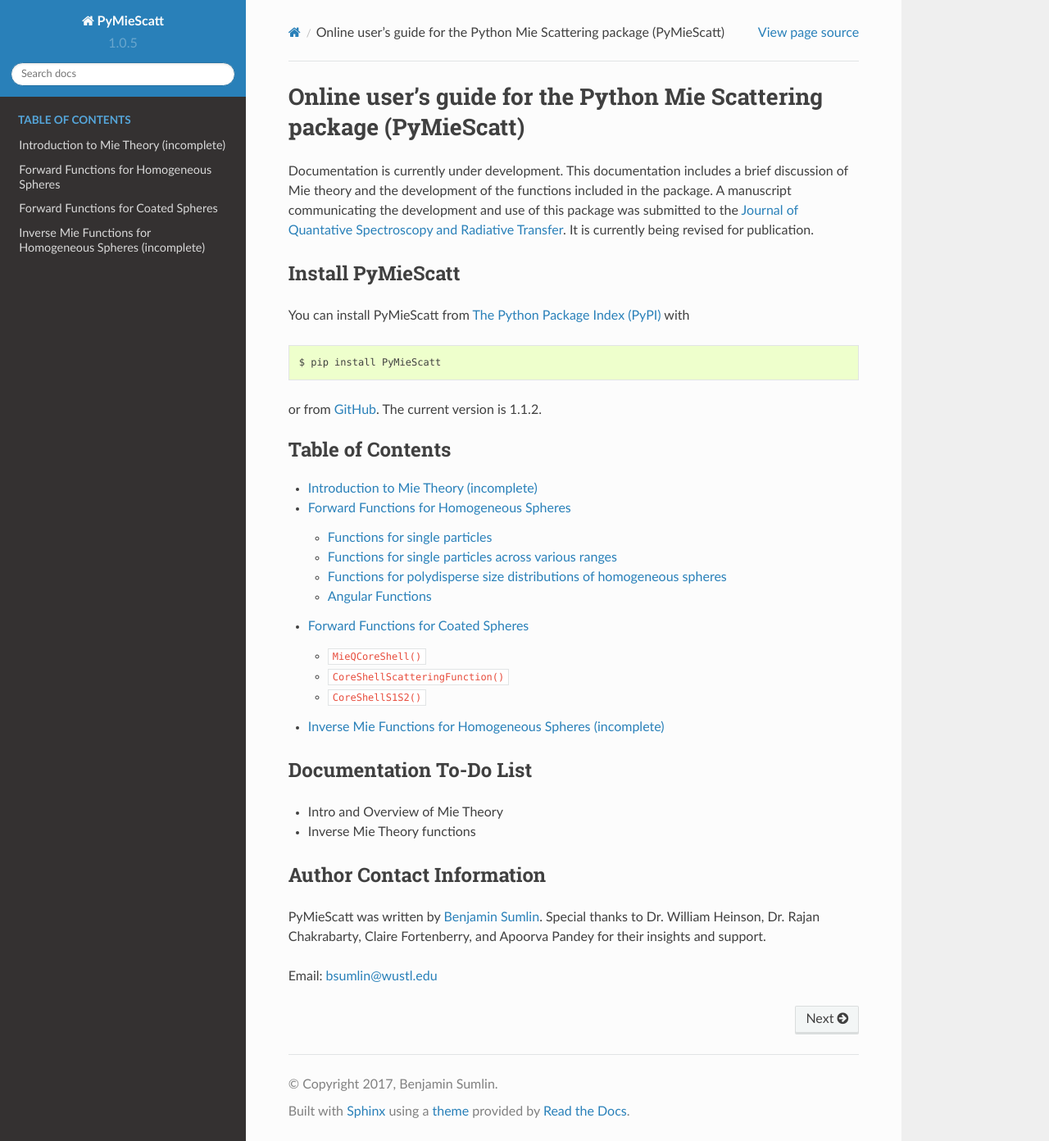
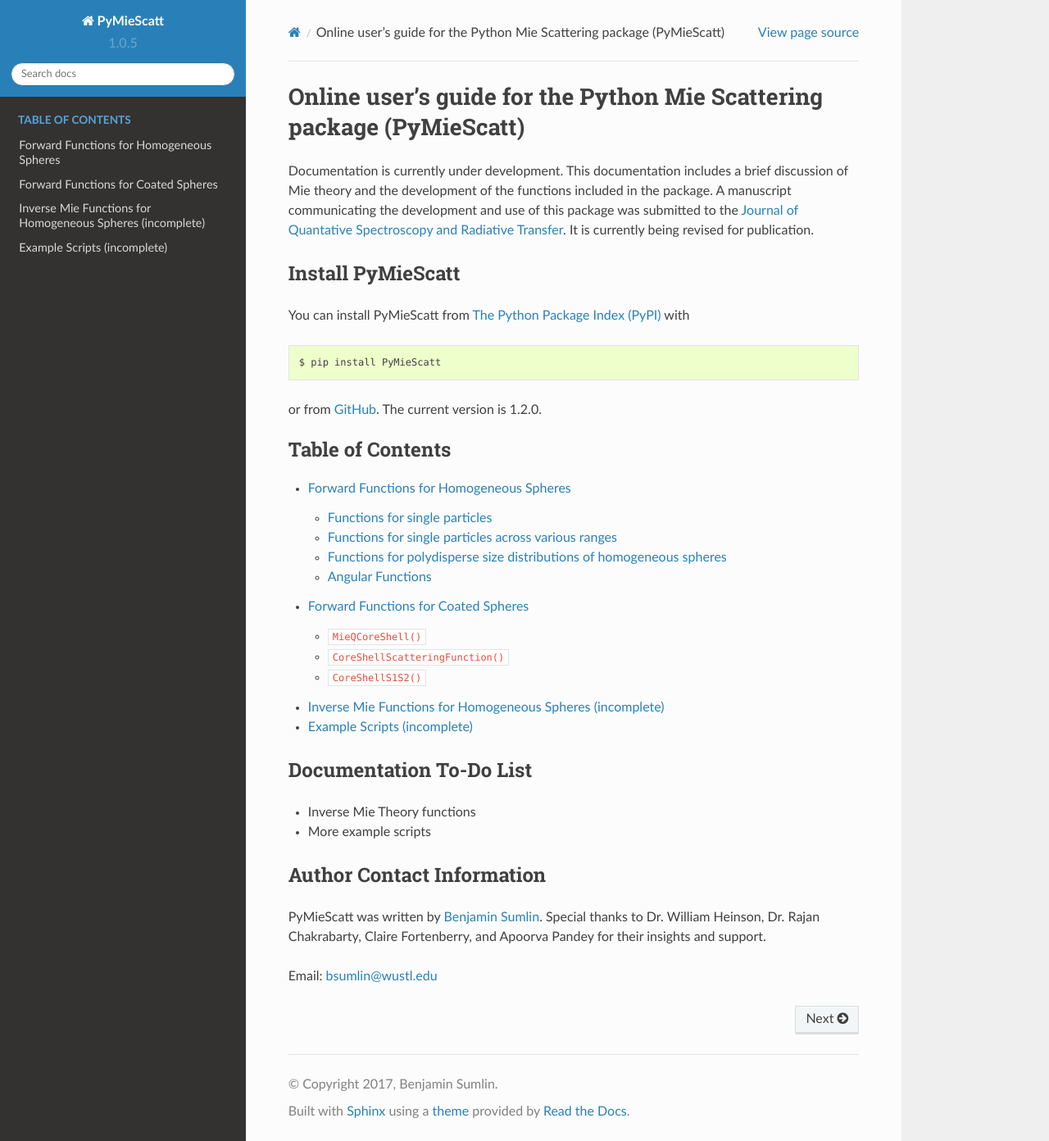
Before and after one commit to bsumlin/PyMieScatt, a Sphinx documentation site: the page built from docs/index.rst, in a window 1280 px wide and 1392 px high. Shown: the whole window at 82% size. Built offline with Sphinx 7.4.7 and the Read the Docs theme 2.0.0, drawn with Linux system fonts in a browser that asks for light colours; formulas are drawn with MathJax 3; pages that are not in the unit, such as notebooks, are missing from menus.

Commit message:
minor
docs

```diff
--- a/docs/index.rst
+++ b/docs/index.rst
@@ -18,7 +18,7 @@
    $ pip install PyMieScatt
 
 
-or from `GitHub <https://github.com/bsumlin/PyMieScatt>`_. The current version is 1.1.2.
+or from `GitHub <https://github.com/bsumlin/PyMieScatt>`_. The current version is 1.2.0.
 
 
 .. toctree::
@@ -26,18 +26,18 @@
    :caption: Table of Contents
 
    Documentation Home <index>
-   Introduction to Mie Theory (incomplete) <theory>
    Forward Functions for Homogeneous Spheres <forward>
    Forward Functions for Coated Spheres <forwardCS>
    Inverse Mie Functions for Homogeneous Spheres (incomplete) <inverse>
+   Example Scripts (incomplete) <examples>
 
 
 
 Documentation To-Do List
 ------------------------
 
-- Intro and Overview of Mie Theory
 - Inverse Mie Theory functions
+- More example scripts
 
 Author Contact Information
 --------------------------
```
